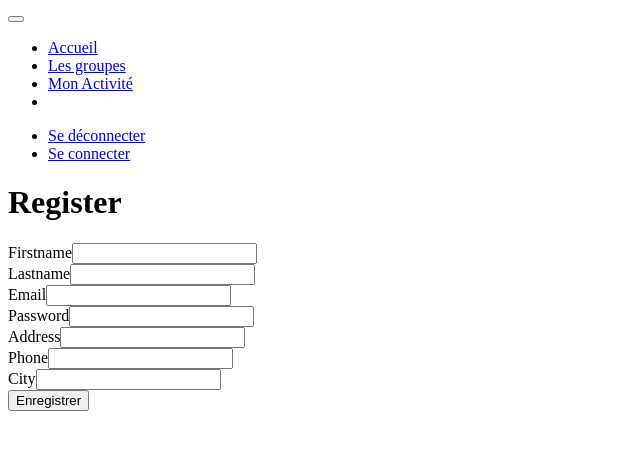
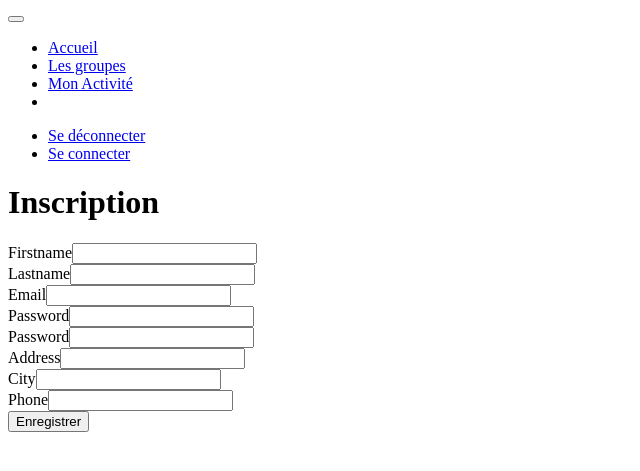
Before and after one commit to nicyann/sharesamis, a Symfony app: template templates/registration/register.html.twig in a window 1280 px wide. Shown: the part 207-678 px from the top of the page, without its empty margins (0-640 px from the left). Run offline with Twig, Linux system fonts and the light colour scheme; the template is opened without the code that fills it, so the values that code supplies are empty; form fields are guessed from the names that the template uses; some libraries are stand-ins or nearby versions.

Commit message:
userType and css register

```diff
--- a/templates/registration/register.html.twig
+++ b/templates/registration/register.html.twig
@@ -3,18 +3,34 @@
 {% block title %}Register{% endblock %}
 
 {% block body %}
-    <h1>Register</h1>
+    <div class="container mt-4">
+        <div class="mx-auto pb-5 w-form-title">
+
+    <h1>Inscription</h1>
+        </div>
 
     {{ form_start(registrationForm) }}
-        {{ form_row(registrationForm.firstname) }}
-        {{ form_row(registrationForm.lastname) }}
-        {{ form_row(registrationForm.email) }}
-        {{ form_row(registrationForm.password) }}
-        {{ form_row(registrationForm.address) }}
-        {{ form_row(registrationForm.phone) }}
-        {{ form_row(registrationForm.city) }}
+        <div class="row">
+            <div class="col-md-6">{{ form_row(registrationForm.firstname)}}</div>
+            <div class="col-md-6">{{ form_row(registrationForm.lastname)}}</div>
+            <div class="col-md-6">{{ form_row(registrationForm.email)}}</div>
+            <div class="col-md-6">{{ form_row(registrationForm.password)}}</div>
+            <div class="col-md-6">{{ form_row(registrationForm.password)}}</div>
+            <div class="col-md-6">{{ form_row(registrationForm.address)}}</div>
+            <div class="col-md-6">{{ form_row(registrationForm.city)}}</div>
+            <div class="col-md-6">{{ form_row(registrationForm.phone)}}</div>
+        </div>
+        {{ form_rest(registrationForm) }}
+        {#{{ form_row(registrationForm.firstname) }}#}
+        {#{{ form_row(registrationForm.lastname) }}#}
+        {#{{ form_row(registrationForm.email) }}#}
+        {#{{ form_row(registrationForm.password) }}#}
+        {#{{ form_row(registrationForm.address) }}#}
+        {#{{ form_row(registrationForm.phone) }}#}
+        {#{{ form_row(registrationForm.city) }}#}
 
 
-        <button type="submit">Enregistrer</button>
+        <button class="btn btn-primary button-sharesamis " type="submit">Enregistrer</button>
     {{ form_end(registrationForm) }}
+    </div>
 {% endblock %}
```
Also changed, not shown: assets/css/base.scss (+7 -0 lines), src/Form/UserType.php (added, +33 -0 lines), assets/css/app.scss (line endings or trailing spaces), 1 other file.
